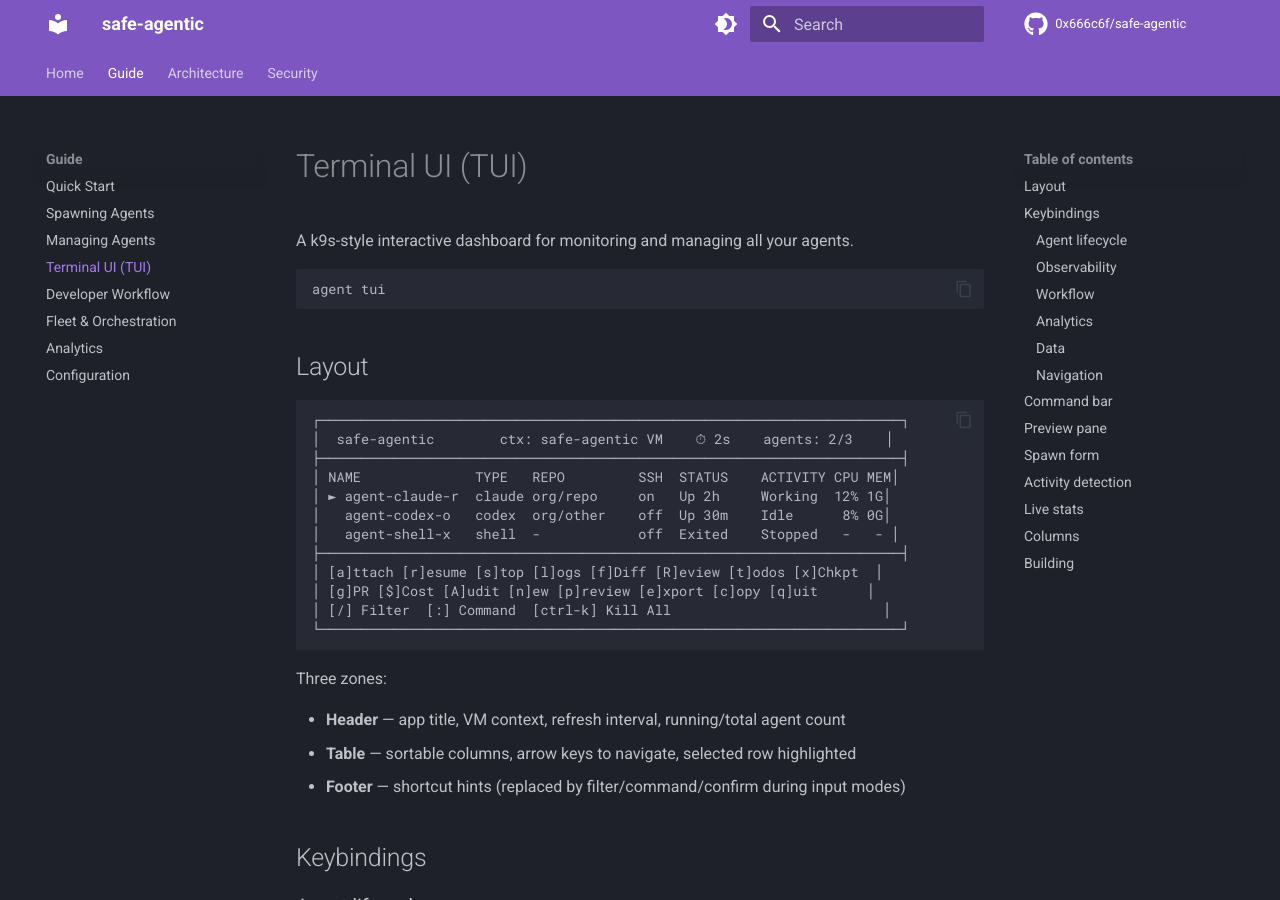
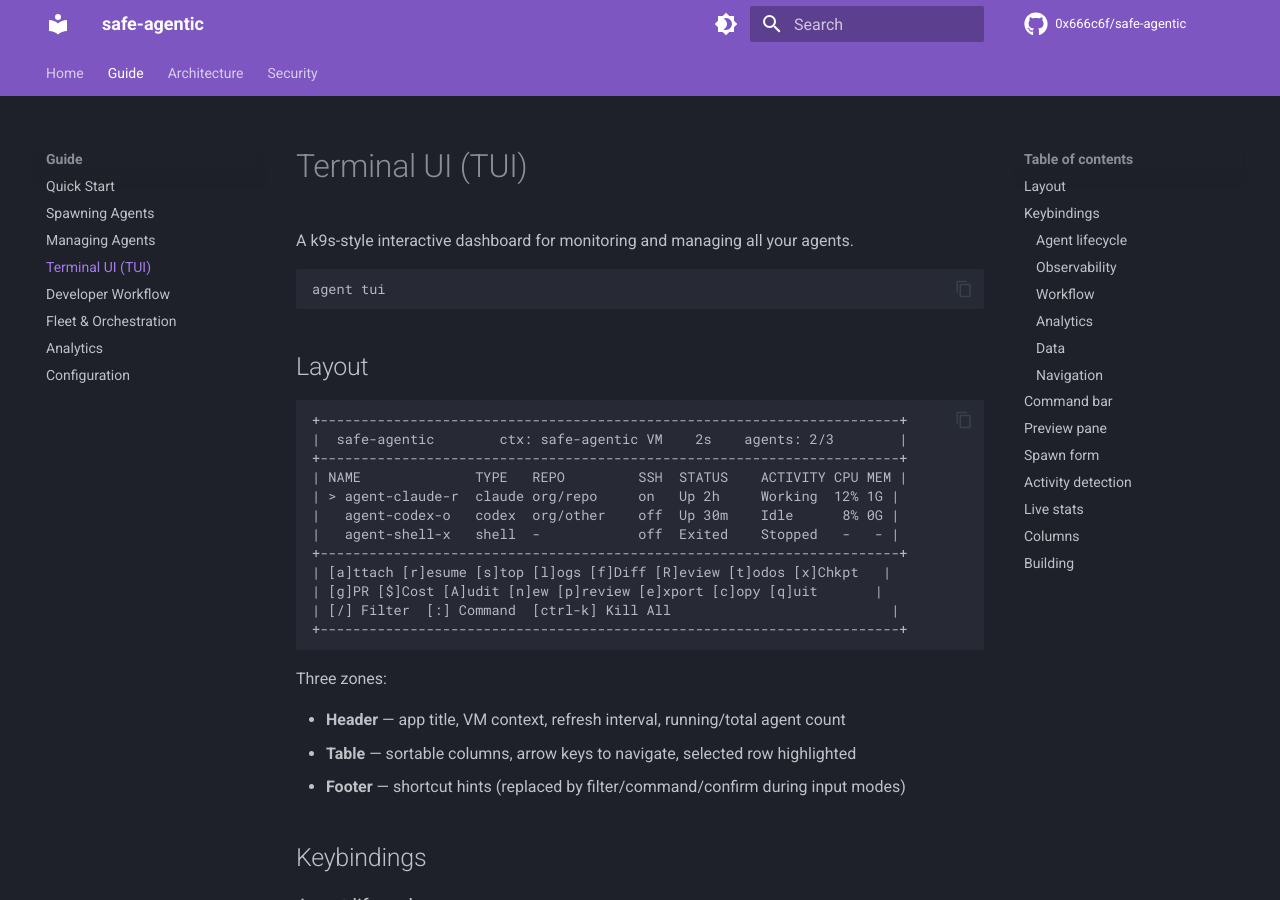
Before and after one commit to 0x666c6f/safe-agentic, an MkDocs documentation site: the page built from docs/guide/tui.md, in a window 1280 px wide and 900 px high. Built offline with MkDocs 1.6.1 and Material for MkDocs 9.7.7, drawn with Linux system fonts in a browser that asks for light colours; comment, search, counter and statistics services are not loaded.

Commit message:
fix(docs): use ASCII box chars for TUI layout diagram

````diff
--- a/docs/guide/tui.md
+++ b/docs/guide/tui.md
@@ -8,19 +8,19 @@
 
 ## Layout
 
-```text
-┌───────────────────────────────────────────────────────────────────────┐
-│  safe-agentic        ctx: safe-agentic VM    ⏱ 2s    agents: 2/3    │
-├───────────────────────────────────────────────────────────────────────┤
-│ NAME              TYPE   REPO         SSH  STATUS    ACTIVITY CPU MEM│
-│ ► agent-claude-r  claude org/repo     on   Up 2h     Working  12% 1G│
-│   agent-codex-o   codex  org/other    off  Up 30m    Idle      8% 0G│
-│   agent-shell-x   shell  -            off  Exited    Stopped   -   - │
-├───────────────────────────────────────────────────────────────────────┤
-│ [a]ttach [r]esume [s]top [l]ogs [f]Diff [R]eview [t]odos [x]Chkpt  │
-│ [g]PR [$]Cost [A]udit [n]ew [p]review [e]xport [c]opy [q]uit      │
-│ [/] Filter  [:] Command  [ctrl-k] Kill All                          │
-└───────────────────────────────────────────────────────────────────────┘
+```
++-----------------------------------------------------------------------+
+|  safe-agentic        ctx: safe-agentic VM    2s    agents: 2/3        |
++-----------------------------------------------------------------------+
+| NAME              TYPE   REPO         SSH  STATUS    ACTIVITY CPU MEM |
+| > agent-claude-r  claude org/repo     on   Up 2h     Working  12% 1G |
+|   agent-codex-o   codex  org/other    off  Up 30m    Idle      8% 0G |
+|   agent-shell-x   shell  -            off  Exited    Stopped   -   - |
++-----------------------------------------------------------------------+
+| [a]ttach [r]esume [s]top [l]ogs [f]Diff [R]eview [t]odos [x]Chkpt   |
+| [g]PR [$]Cost [A]udit [n]ew [p]review [e]xport [c]opy [q]uit       |
+| [/] Filter  [:] Command  [ctrl-k] Kill All                           |
++-----------------------------------------------------------------------+
 ```
 
 Three zones:
````
